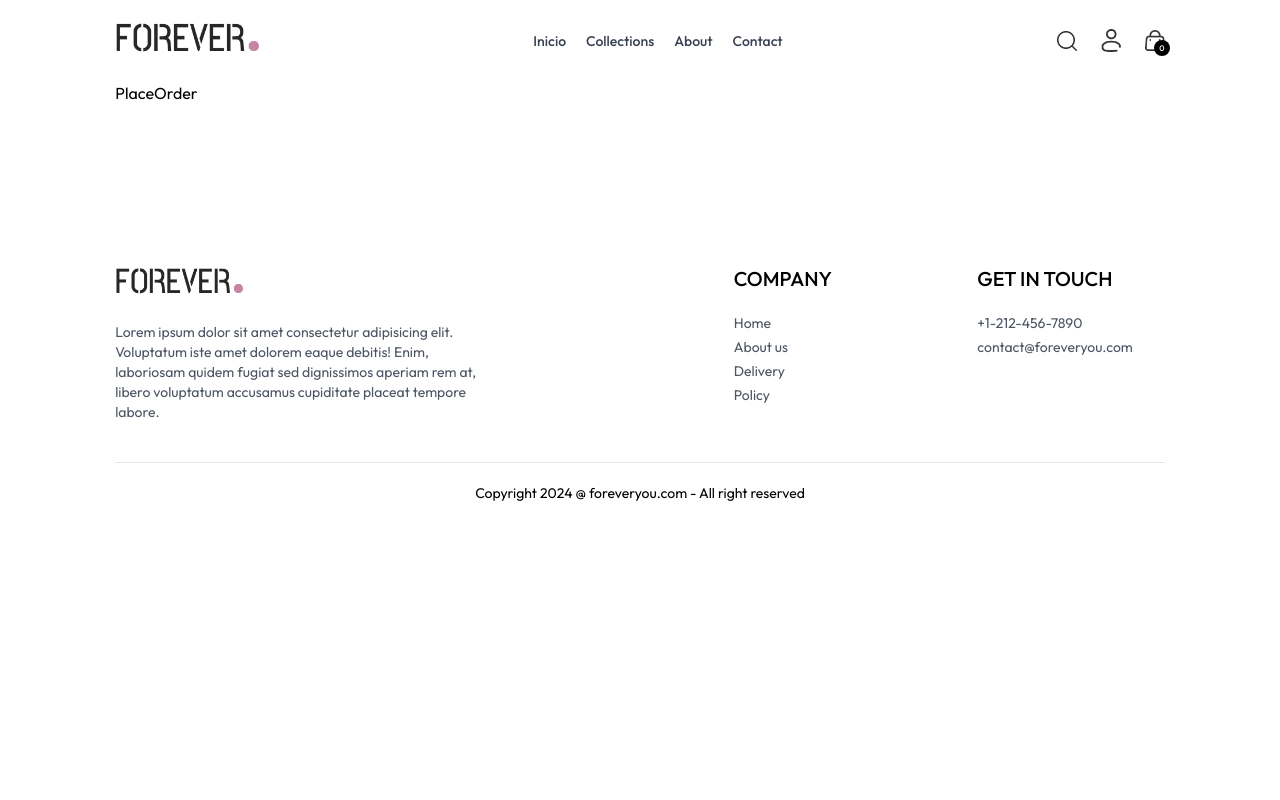
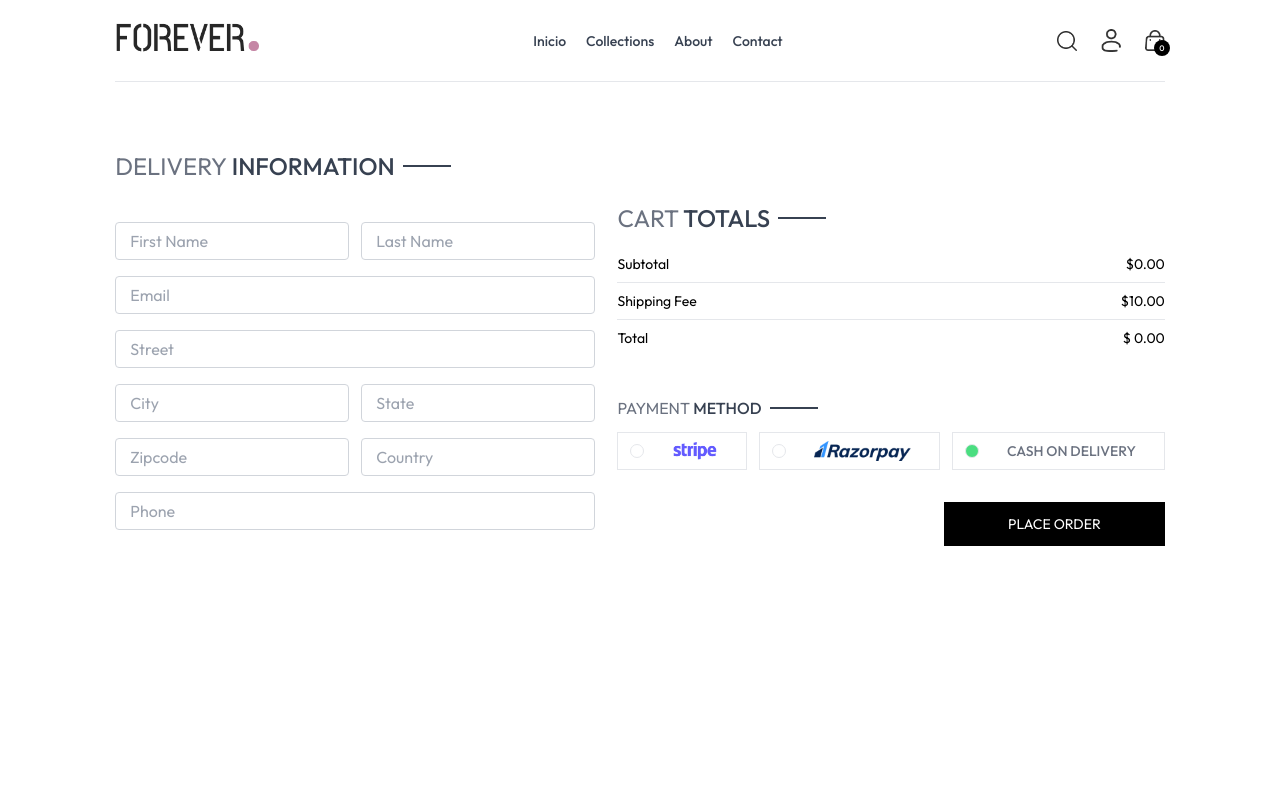
Before and after one commit to JuanPablo-Hack/ONLINE-STORE-UNIR, a React (Vite) app: page /place-order in a window 1280 px wide. Shown: the top 800 px of the page. Built offline with nearby package versions, Linux system fonts and the light colour scheme.

Commit message:
Terminando el carrito de compras

```diff
--- /dev/null
+++ b/src/components/CartTotal/CartTotal.jsx
@@ -0,0 +1,43 @@
+import { useContext } from "react";
+import { ShopContext } from "../../context/ShopContext";
+import Title from "../Title/Title";
+
+const CartTotal = () => {
+  const { currency, delivery_fee, getCartAmount } = useContext(ShopContext);
+  return (
+    <>
+      <div className="w-full">
+        <div className="text-2xl">
+          <Title text1={"CART"} text2={"TOTALS"} />
+        </div>
+        <div className="flex flex-col gap-2 mt-2 text-sm">
+          <div className="flex justify-between">
+            <p>Subtotal</p>
+            <p>
+              {currency}
+              {getCartAmount()}.00
+            </p>
+          </div>
+          <hr />
+          <div className="flex justify-between">
+            <p>Shipping Fee</p>
+            <p>
+              {currency}
+              {delivery_fee}.00
+            </p>
+          </div>
+          <hr />
+          <div className="flex justify-between">
+            <p>Total</p>
+            <p>
+              {currency}{" "}
+              {getCartAmount() === 0 ? 0 : getCartAmount() + delivery_fee}.00
+            </p>
+          </div>
+        </div>
+      </div>
+    </>
+  );
+};
+
+export default CartTotal;
--- a/src/context/ShopContext.jsx
+++ b/src/context/ShopContext.jsx
@@ -1,6 +1,7 @@
 import { createContext, useEffect, useState } from "react";
 import { products } from "../assets/assets";
 import { toast } from "react-toastify";
+import { useNavigate } from "react-router-dom";
 
 export const ShopContext = createContext();
 
@@ -10,6 +11,8 @@
   const [search, setSearch] = useState("");
   const [showSearch, setShowSearch] = useState(false);
   const [cartItems, setCartItems] = useState({});
+  const navigate = useNavigate();
+
   const addToCart = async (itemId, size) => {
     if (!size) {
       toast.error("Select product size");
@@ -47,9 +50,30 @@
     return totalCount;
   };
 
-  // useEffect(() => {
-  //   console.log(cartItems);
-  // }, [cartItems]);
+  const updateQuantity = async (itemId, size, quantity) => {
+    let cartData = structuredClone(cartItems);
+
+    cartData[itemId][size] = quantity;
+
+    setCartItems(cartData);
+  };
+
+  const getCartAmount = () => {
+    let totalAmount = 0;
+    for (const items in cartItems) {
+      let itemInfo = products.find((product) => product._id === items);
+      for (const item in cartItems[items]) {
+        try {
+          if (cartItems[items][item]) {
+            totalAmount += itemInfo.price * cartItems[items][item];
+          }
+        } catch (error) {
+          console.log(error);
+        }
+      }
+    }
+    return totalAmount;
+  };
 
   const value = {
     products,
@@ -62,6 +86,9 @@
     cartItems,
     addToCart,
     getCartCount,
+    updateQuantity,
+    getCartAmount,
+    navigate,
   };
   return (
     <ShopContext.Provider value={value}>{props.children}</ShopContext.Provider>
--- a/src/pages/Cart.jsx
+++ b/src/pages/Cart.jsx
@@ -1,9 +1,12 @@
 import { useContext, useEffect, useState } from "react";
 import { ShopContext } from "../context/ShopContext";
 import Title from "../components/Title/Title";
+import { assets } from "../assets/assets";
+import CartTotal from "../components/CartTotal/CartTotal";
 
 const Cart = () => {
-  const { products, currency, cartItems } = useContext(ShopContext);
+  const { products, currency, cartItems, updateQuantity, navigate } =
+    useContext(ShopContext);
   const [cartData, setCartData] = useState([]);
   useEffect(() => {
     const tempData = [];
@@ -12,7 +15,7 @@
         if (cartItems[items][item] > 0) {
           tempData.push({
             _id: items,
-            size: items,
+            size: item,
             quantity: cartItems[items][item],
           });
         }
@@ -47,11 +50,53 @@
                     <p className="text-xs sm:text-lg font-medium">
                       {productData.name}
                     </p>
+                    <div className="flex items-center gap-5 mt-2">
+                      <p>
+                        {currency}
+                        {productData.price}
+                      </p>
+                      <p className="px-2 sm:px-3 sm:py-1 border bg-slate-50">
+                        {item.size}
+                      </p>
+                    </div>
                   </div>
                 </div>
+                <input
+                  type="number"
+                  onChange={(e) =>
+                    e.target.value === "" || e.target.value === "0"
+                      ? null
+                      : updateQuantity(
+                          item._id,
+                          item.size,
+                          Number(e.target.value)
+                        )
+                  }
+                  className="border max-w-10 sm:max-w-20 px-1 sm:px-2 py-1"
+                  min={1}
+                  defaultValue={item.quantity}
+                />
+                <img
+                  src={assets.bin_icon}
+                  onClick={() => updateQuantity(item._id, item.size, 0)}
+                  className="w-4 mr-4 sm:w-5 cursor-pointer"
+                />
               </div>
             );
           })}
+        </div>
+        <div className="flex justify-end my-20">
+          <div className="w-full sm:w-[450px]">
+            <CartTotal />
+            <div className="w-full text-end">
+              <button
+                onClick={() => navigate("/place-order")}
+                className="bg-black text-white text-sm my-8 px-8 py-3"
+              >
+                PROCEED TO CHECKOUT
+              </button>
+            </div>
+          </div>
         </div>
       </div>
     </>
--- a/src/pages/PlaceOrder.jsx
+++ b/src/pages/PlaceOrder.jsx
@@ -1,5 +1,128 @@
+import { useContext, useState } from "react";
+import { assets } from "../assets/assets";
+import CartTotal from "../components/CartTotal/CartTotal";
+import Title from "../components/Title/Title";
+import { ShopContext } from "../context/ShopContext";
+
 const PlaceOrder = () => {
-  return <div>PlaceOrder</div>;
+  const [method, setMethod] = useState("cod");
+  const { navigate } = useContext(ShopContext);
+
+  return (
+    <>
+      <div className="flex flex-col sm:flex-row justify-between gap-4 pt-5 sm:pt-14 min-h-[80vh] border-t">
+        <div className="flex flex-col gap-4 w-full sm:max-w-[480px]">
+          <div className="text-xl sm:text-2xl my-3">
+            <Title text1={"DELIVERY"} text2={"INFORMATION"} />
+          </div>
+          <div className="flex gap-3">
+            <input
+              className="border border-gray-300 rounded py-1.5 px-3.5 w-full"
+              type="text"
+              placeholder="First Name"
+            />
+            <input
+              className="border border-gray-300 rounded py-1.5 px-3.5 w-full"
+              type="text"
+              placeholder="Last Name"
+            />
+          </div>
+          <input
+            className="border border-gray-300 rounded py-1.5 px-3.5 w-full"
+            type="email"
+            placeholder="Email"
+          />
+          <input
+            className="border border-gray-300 rounded py-1.5 px-3.5 w-full"
+            type="text"
+            placeholder="Street"
+          />
+          <div className="flex gap-3">
+            <input
+              className="border border-gray-300 rounded py-1.5 px-3.5 w-full"
+              type="text"
+              placeholder="City"
+            />
+            <input
+              className="border border-gray-300 rounded py-1.5 px-3.5 w-full"
+              type="text"
+              placeholder="State"
+            />
+          </div>
+          <div className="flex gap-3">
+            <input
+              className="border border-gray-300 rounded py-1.5 px-3.5 w-full"
+              type="text"
+              placeholder="Zipcode"
+            />
+            <input
+              className="border border-gray-300 rounded py-1.5 px-3.5 w-full"
+              type="text"
+              placeholder="Country"
+            />
+          </div>
+          <input
+            className="border border-gray-300 rounded py-1.5 px-3.5 w-full"
+            type="number"
+            placeholder="Phone"
+          />
+        </div>
+        <div className="mt-8">
+          <div className="mt-8 min-w-80">
+            <CartTotal />
+          </div>
+          <div className="mt-12">
+            <Title text1={"PAYMENT"} text2={"METHOD"} />
+            <div className="flex gap-3 flex-col lg:flex-row">
+              <div
+                onClick={() => setMethod("stripe")}
+                className="flex items-center gap-3 border p-2 px-3 cursor-pointer"
+              >
+                <p
+                  className={`min-w-3.5 h-3.5 border rounded-full ${
+                    method === "stripe" ? "bg-green-400" : ""
+                  }`}
+                ></p>
+                <img className="h-5 mx-4" src={assets.stripe_logo} alt="" />
+              </div>
+              <div
+                onClick={() => setMethod("razorpay")}
+                className="flex items-center gap-3 border p-2 px-3 cursor-pointer"
+              >
+                <p
+                  className={`min-w-3.5 h-3.5 border rounded-full ${
+                    method === "razorpay" ? "bg-green-400" : ""
+                  }`}
+                ></p>
+                <img className="h-5 mx-4" src={assets.razorpay_logo} alt="" />
+              </div>
+              <div
+                onClick={() => setMethod("cod")}
+                className="flex items-center gap-3 border p-2 px-3 cursor-pointer"
+              >
+                <p
+                  className={`min-w-3.5 h-3.5 border rounded-full ${
+                    method === "cod" ? "bg-green-400" : ""
+                  }`}
+                ></p>
+                <p className="text-gray-500 text-sm font-medium mx-4">
+                  CASH ON DELIVERY
+                </p>
+              </div>
+            </div>
+          </div>
+          <div className="w-full text-end mt-8">
+            <button
+              onClick={() => navigate("/orders")}
+              className="bg-black text-white px-16 py-3 text-sm"
+            >
+              PLACE ORDER
+            </button>
+          </div>
+        </div>
+      </div>
+    </>
+  );
 };
 
 export default PlaceOrder;
```
Also changed, not shown: src/components/CartTotal/CartTotal.css (added).
